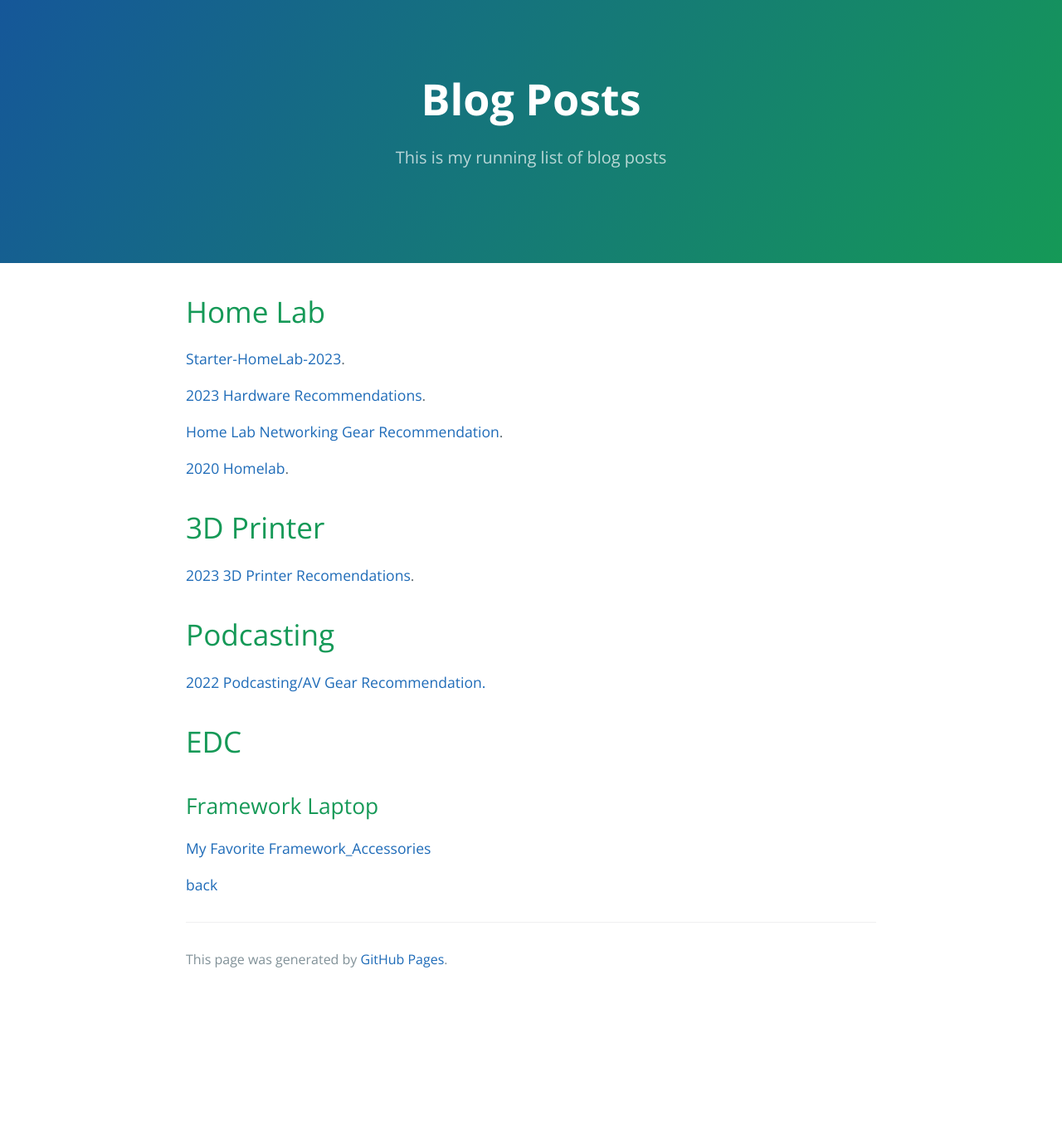
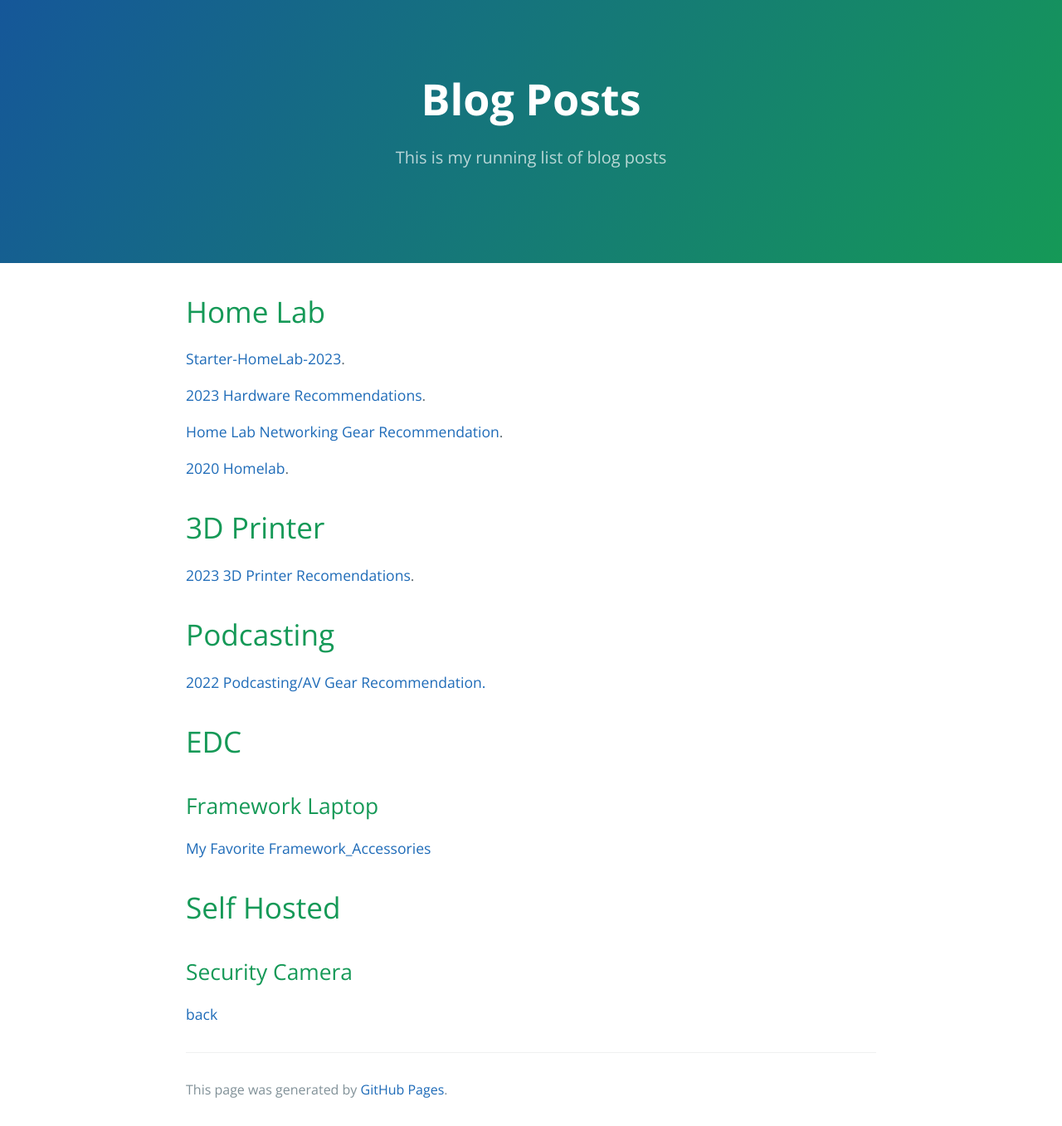
Before and after one commit to jscar-hawk/jscar-hawk.github.io, a Jekyll site: the page built from docs/blog.md, in a window 1280 px wide. Shown: the whole page at 83% size. Built offline with Jekyll 4.4.1, drawn with Linux system fonts in a browser that asks for light colours; before the commit the page ends 1200 px from its top, so only the background shows below that.

Commit message:
Update blog.md

```diff
--- a/docs/blog.md
+++ b/docs/blog.md
@@ -29,4 +29,9 @@ description: This is my running list of blog posts
 ## Framework Laptop
 [My Favorite Framework_Accessories](./framework_laptop_accessories.md)
 
+# Self Hosted
+
+## Security Camera
+
+
 [back](../)
```
